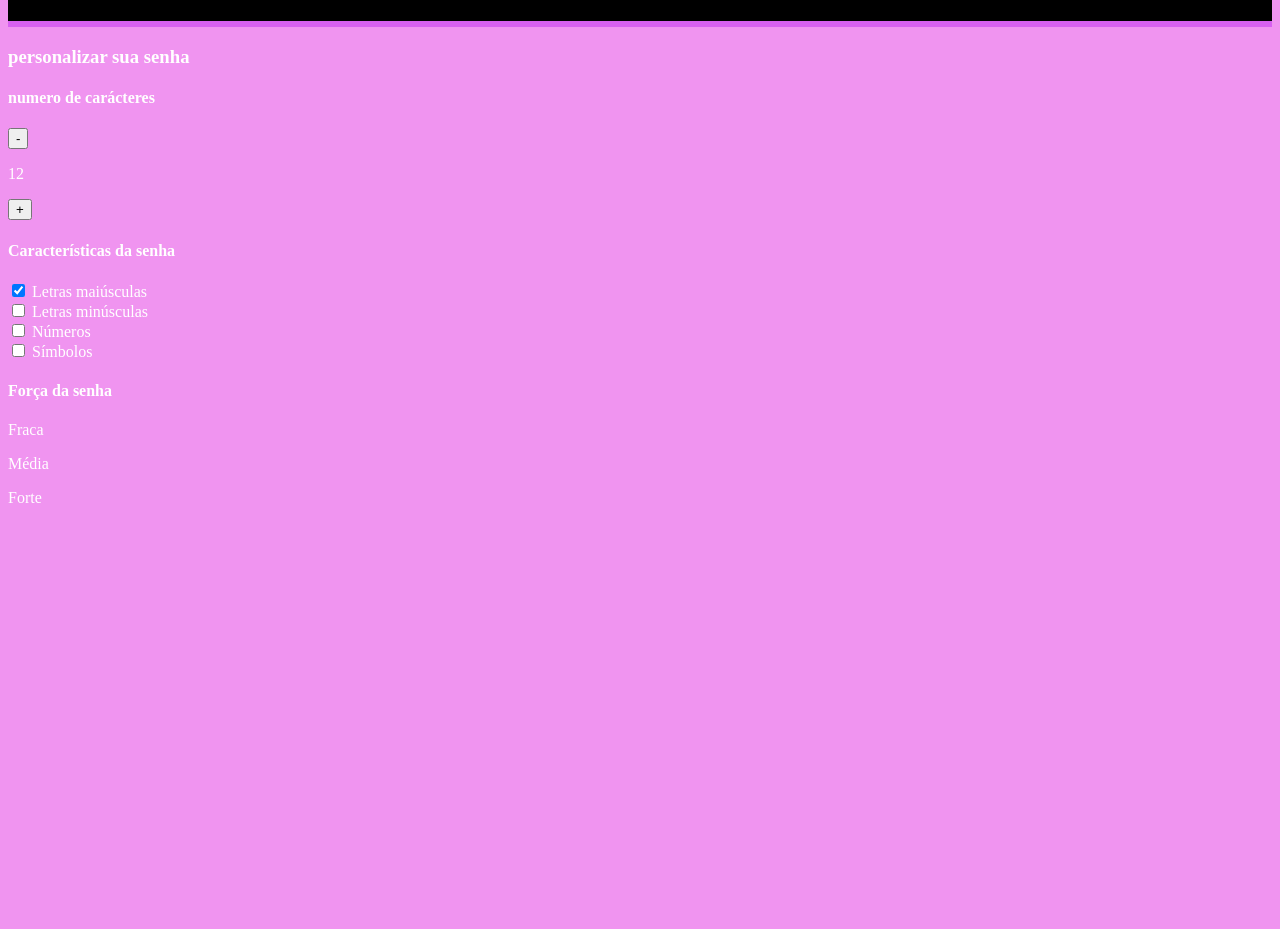
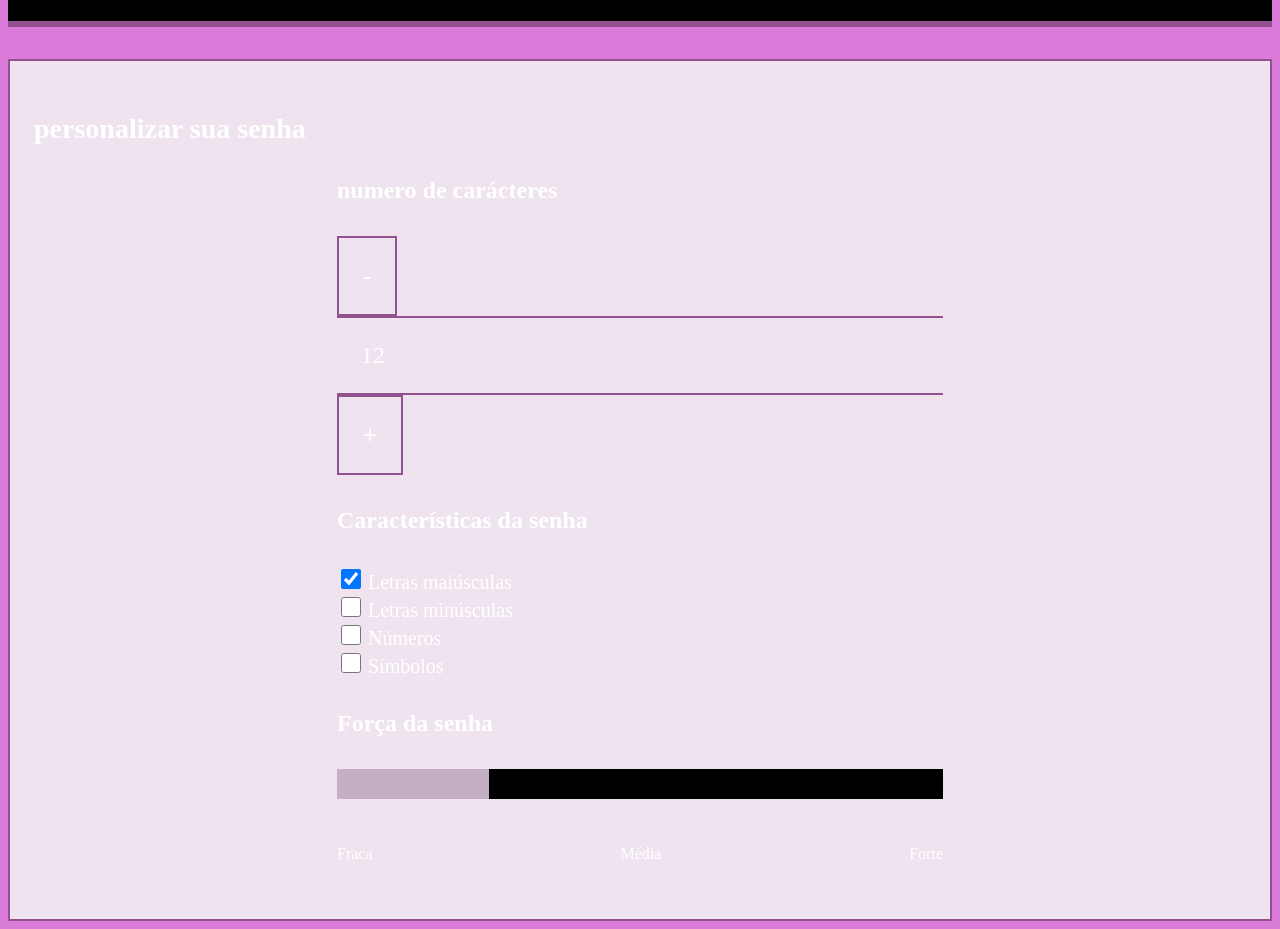
Before and after one commit to caantonnely/senha, a plain HTML site: page index.html in a window 1280 px wide. Shown: the part 393-1322 px from the top of the page. Before the commit the page ends 916 px from the top, so only its background shows below. Drawn offline with Linux system fonts and the light colour scheme; a web font is replaced by a local one.

Commit message:
Add files via upload

```diff
--- a/style.css
+++ b/style.css
@@ -2,10 +2,10 @@
 
 :root {
     --branco: white;
-    --cor-de-fundo: #ee7feed5;
+    --cor-de-fundo: #d361d3d5;
     --fundo-senha: #000000;
-    --fundo-texto: #c5afc5;
-    --borda: #d860f0;
+    --fundo-texto: #eee3ee;
+    --borda: #92518f;
     --Karla: 'Libertinus Math' monospace;
 }
 
@@ -51,3 +51,105 @@ body {
     font-size: 40px;
     width: 70%;
 }
+
+#campo-senha:focus {
+    outline: none;
+}
+
+.parametro {
+    background-color: var(--fundo-texto);
+    border: 2px solid var(--borda);
+    margin-top: 32px;
+    padding: 24px;
+}
+
+.parametro-titulo {
+    font-family: var(--Karla);
+    font-size: 28px;
+}
+
+.parametro-senha__titulo {
+    font-size: 24px;
+}
+
+.parametro-coluna__senha {
+    display: flex;
+    flex-direction: column;
+    justify-content: center;
+}
+
+.parametro-senha {
+    width: 50%;
+    margin: 0 auto;
+}
+
+.parametro-senhao-botoes {
+    display: flex;
+    justify-content: center;
+}
+
+.parametro-senha__botao {
+    background-color: var(--fundo-texto);
+    color: var(--branco);
+    border: 2px solid var(--borda);
+    padding: 24px;
+    font-size: 24px;
+    cursor: pointer;
+}
+
+.parametro-senha__texto {
+    padding: 24px;
+    border-top: 2px solid var(--borda);
+    border-bottom: 2px solid var(--borda);
+    margin: 0;
+    font-size: 24px;
+}
+
+label {
+    font-size: 20px;
+}
+
+.checkbox {
+    width: 20px;
+    height: 20px;
+    cursor: pointer;
+}
+
+.barra {
+    background-color: var(--fundo-senha);
+    height: 30px;
+    width: 100%;
+}
+
+.forca {
+    height: 30px;
+    position: relative;
+    bottom: 30px;
+}
+
+.fraca {
+    width: 25%;
+    background-color: #c5afc5;
+}
+
+.media {
+    background-color: #d860f0;
+    width: 50%;
+}
+
+.forte {
+    background-color: antiquewhite;
+    width: 100%;
+}
+
+.parametro-senha-textos {
+    display: flex;
+    justify-content: space-between;
+}
+
+@media screen and (min-width: 768px) {
+    .parametro-coluna__senha {
+        flex-direction: row;
+    }
+
+}
```
